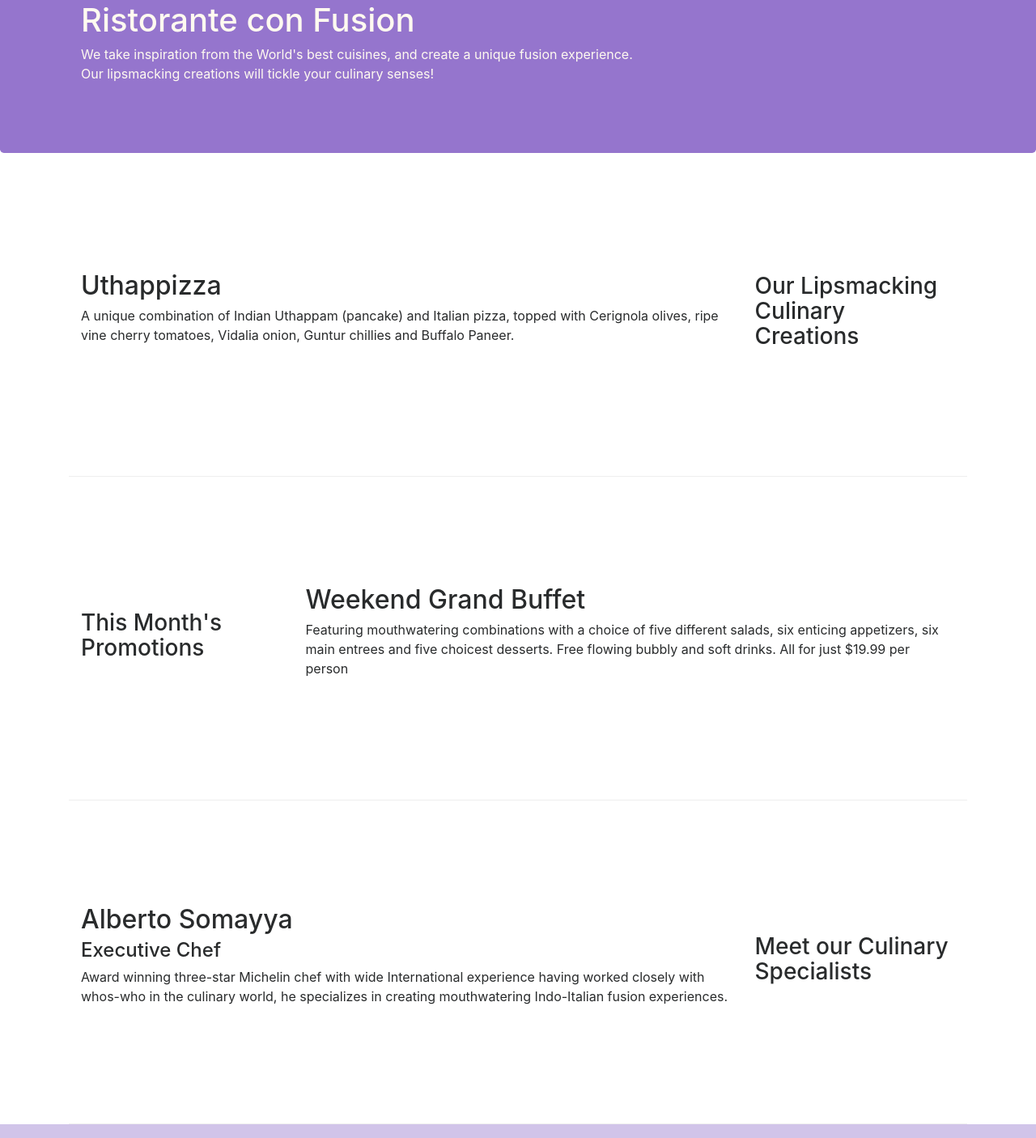
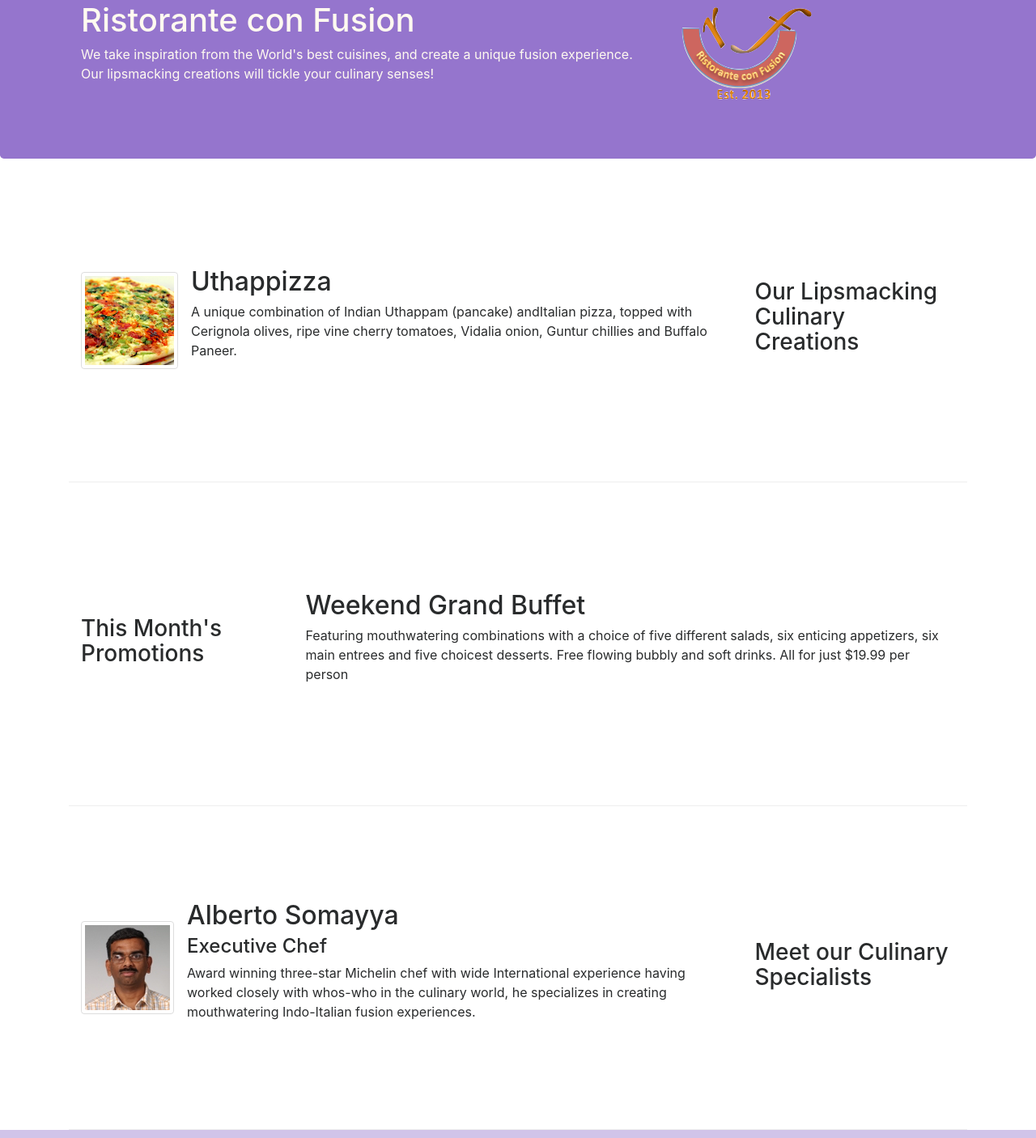
Before and after one commit to h-ARTS/Bootstrap4-and-tools-course, a website: page index.html in a window 1280 px wide. Shown: the part 117-1523 px from the top of the page at 81% size. Drawn offline with nearby package versions, Linux system fonts and the light colour scheme; a script that the page names is missing.

Commit message:
Images and Media

```diff
--- a/index.html
+++ b/index.html
@@ -22,7 +22,7 @@
             <button class="navbar-toggler" type="button" data-toggle="collapse" data-target="#Navbar">
                 <span class="navbar-toggler-icon"></span>
             </button>
-            <a href="#" class="navbar-brand">Ristorante Con Fusion</a>
+            <a href="#" class="navbar-brand"><img src="img/logo.png" height="30" width="41"></a>
             <div class="collapse navbar-collapse" id="Navbar">
                 <ul class="navbar-nav">
                     <li class="nav-item active"><a href="#" class="nav-link"><i class="fa fa-home fa-lg"></i> Home</a></li>
@@ -42,7 +42,7 @@
                     <p>We take inspiration from the World's best cuisines, and create a unique fusion experience. Our lipsmacking creations will tickle your culinary senses!</p>
                 </div>
                 <div class="col col-sm align-self-center">
-
+                    <img src="img/logo.png" class="img-fluid">
                 </div>
             </div>
         </div>
@@ -54,8 +54,13 @@
                 <h3>Our Lipsmacking Culinary Creations</h3>
             </div>
             <div class="col-sm col-md flex-first">
-                <h2>Uthappizza</h2>
-                <p>A unique combination of Indian Uthappam (pancake) and Italian pizza, topped with Cerignola olives, ripe vine cherry tomatoes, Vidalia onion, Guntur chillies and Buffalo Paneer.</p>
+                <div class="media">
+                    <img class="d-flex mr-3 img-thumbnail align-self-center" src="img/uthappizza.png" alt="Uthappizza">
+                    <div class="media-body">
+                        <h2 class="mt-0">Uthappizza</h2>
+                        <p class="hidden-xs-down">A unique combination of Indian Uthappam (pancake) andItalian pizza, topped with Cerignola olives, ripe vine cherry tomatoes, Vidalia onion, Guntur chillies and Buffalo Paneer.</p>
+                    </div>
+                </div>
             </div>
         </div>
 
@@ -75,9 +80,15 @@
                 <h3>Meet our Culinary Specialists</h3>
             </div>
             <div class="col-sm col-md flex-first">
-                <h2>Alberto Somayya</h2>
-                <h4>Executive Chef</h4>
-                <p>Award winning three-star Michelin chef with wide International experience having worked closely with whos-who in the culinary world, he specializes in creating mouthwatering Indo-Italian fusion experiences. </p>
+                <div class="media">
+                    <img class="d-flex mr-3 img-thumbnail align-self-center" src="img/alberto.png" alt="Alberto Somayya">
+                    <div class="media-body">
+                        <h2 class="mt-0">Alberto Somayya</h2>
+                        <h4>Executive Chef</h4>
+                        <p class="hidden-xs-down">Award winning three-star Michelin chef with wide International experience having worked closely with whos-who in the culinary world, he specializes in creating mouthwatering Indo-Italian fusion experiences.
+                        </p>
+                    </div>
+                </div>
             </div>
         </div>
     </div>
```
Also changed, not shown: aboutus.html (+3 -2 lines), contactus.html (+3 -2 lines), img/alberto.png (added), img/buffet.png (added), img/logo.png (added), img/uthappizza.png (added).
